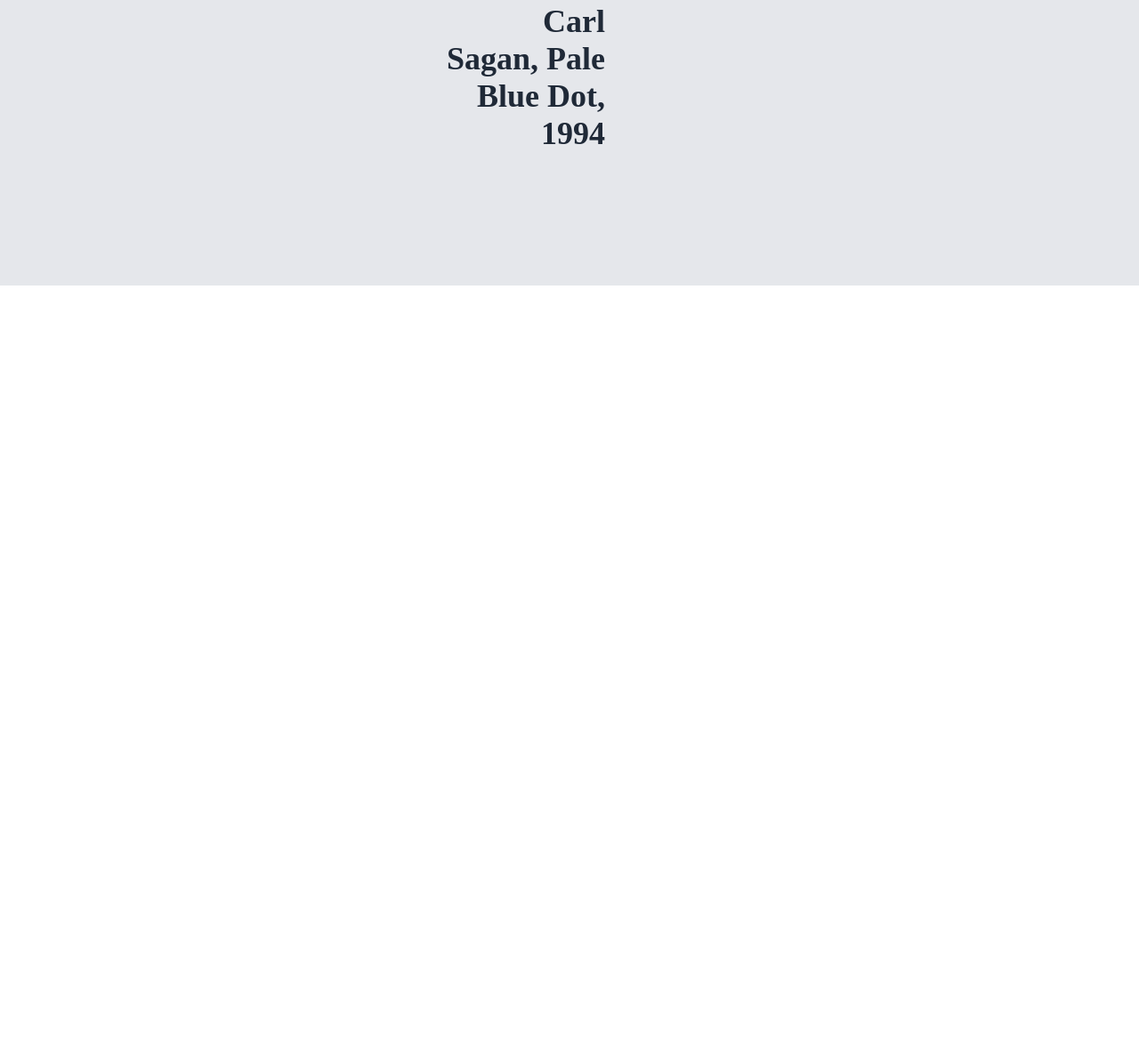
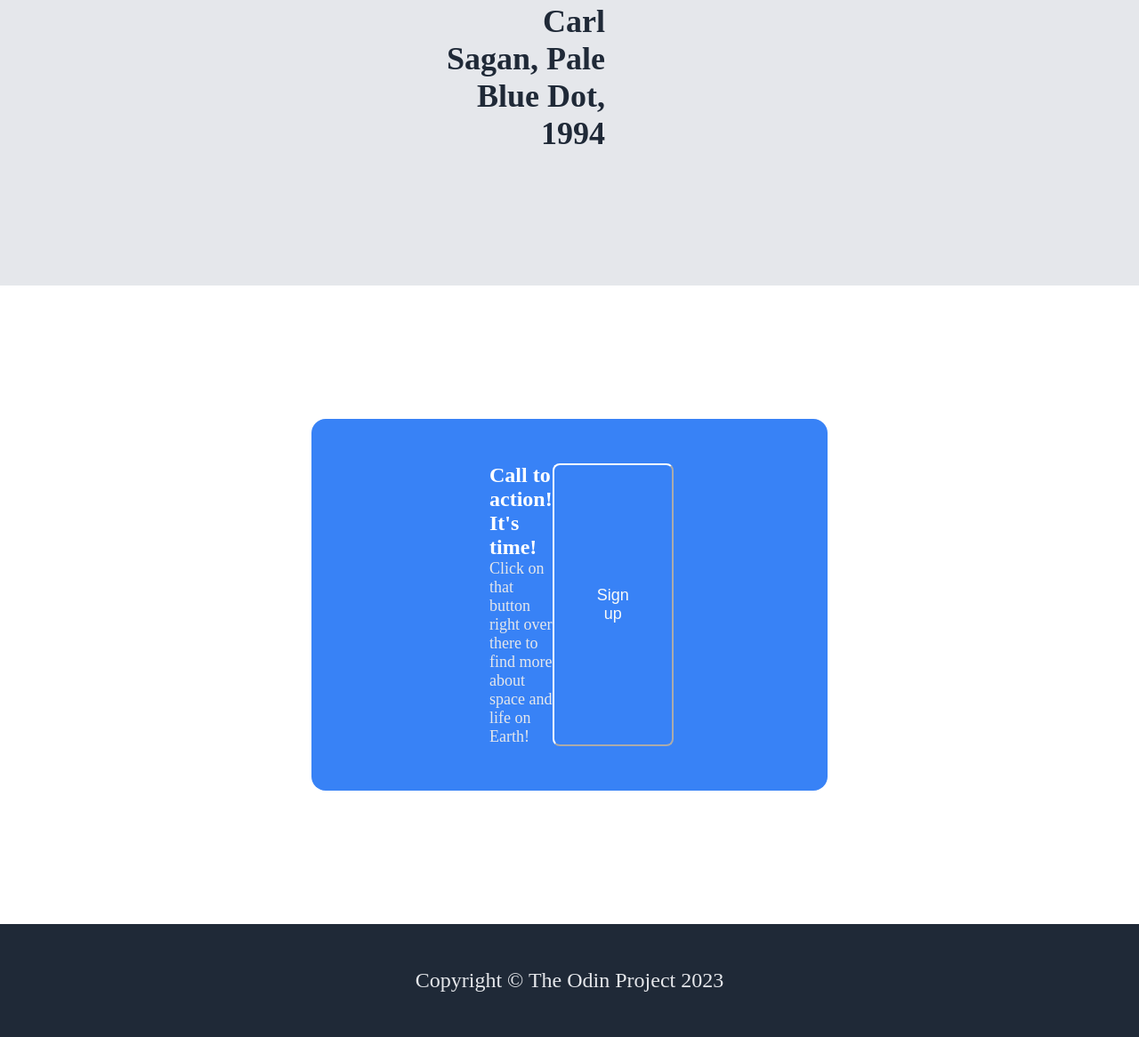
Before and after one commit to theinvestigattor/Landing-Page, a plain HTML site: page index.html in a window 1280 px wide. Shown: the part 3291-4457 px from the top of the page at 89% size. Before the commit the page ends 3612 px from the top, so only its background shows below. Drawn offline with Linux system fonts and the light colour scheme.

Commit message:
add section 4 and footer

```diff
--- a/index.html
+++ b/index.html
@@ -69,10 +69,12 @@
         <div class="author">Carl Sagan, Pale Blue Dot, 1994</div>
     </div>
     <div class="section4">
-
+        <div class="text"><section class="action">Call to action! It's time!</section>
+        Click on that button right over there to find more about space and life on Earth!</div>
+        <button>Sign up</button>
     </div>
     <div class="footer">
-
+        Copyright © The Odin Project 2023
     </div>
 </body>
 </html>
--- a/style.css
+++ b/style.css
@@ -134,3 +134,41 @@
     text-align: right;
     margin-right: 100px;
 }
+.section4 {
+    display: flex;
+    margin: 150px 350px;
+    padding: 50px 200px;
+    justify-content: space-between;
+    background-color: #3882f6;
+    border-radius: 16px;
+}
+
+.section4 .text {
+    font-size: 18px;
+    color: #e5e7eb;
+}
+
+.section4 .action {
+    font-size: 24px;
+    color: #ffffff;
+    font-weight: 700;
+}
+
+.section4 button {
+    background-color: #3882f6;
+    color: #f9faf8;
+    font-size: 18px;
+    padding: 8px 48px;
+    border-radius: 8px;
+    border-color: white;
+}
+
+.footer {
+    display: flex;
+    justify-content: center;
+    align-items: center;
+    background-color: #1f2937;
+    font-size: 24px;
+    padding:50px;
+    color: #e5e7eb;
+}
```
